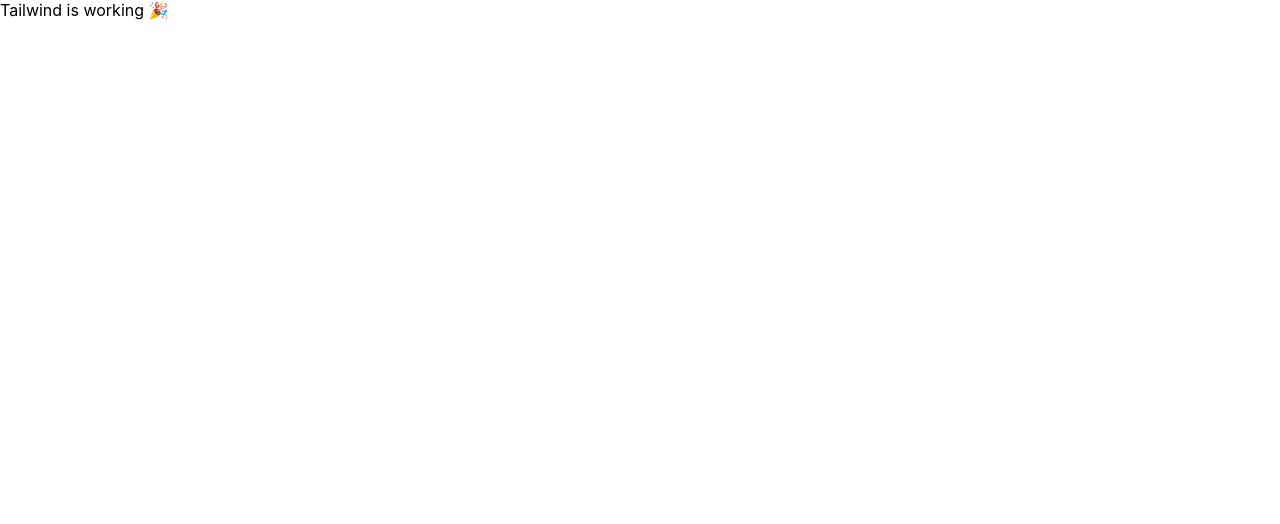
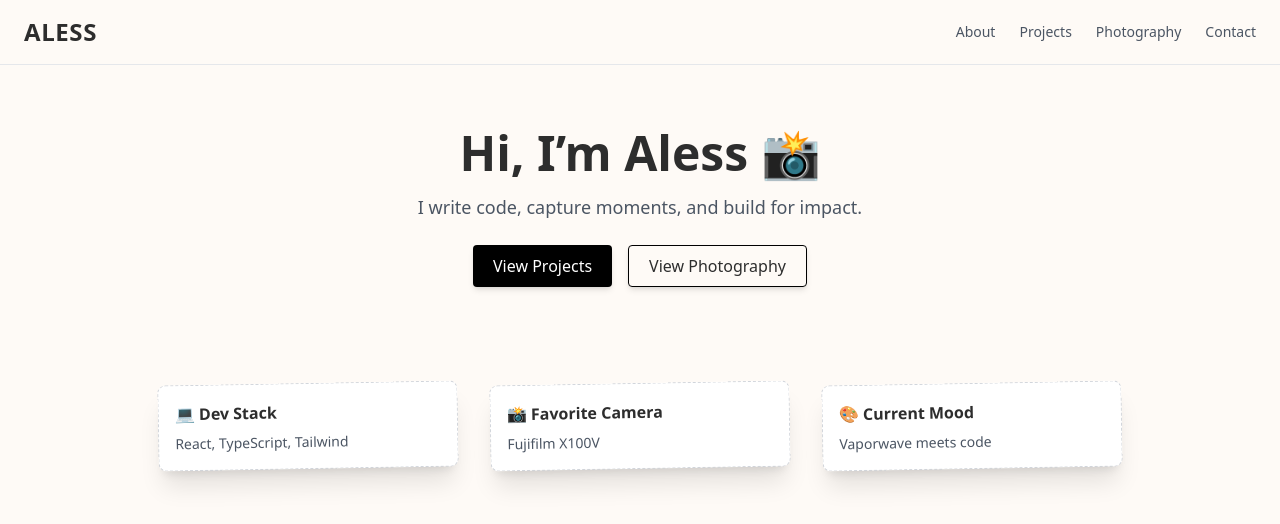
Before and after one commit to alesstongwen/portfolio, a React (Create React App) app: page / in a window 1280 px wide. Shown: the top 524 px of the page. Built offline with nearby package versions, Linux system fonts and the light colour scheme.

Commit message:
initial set up of navbar and hero

```diff
--- a/src/App.tsx
+++ b/src/App.tsx
@@ -1,11 +1,23 @@
-import React from "react";
-import logo from "./logo.svg";
-import "./App.css";
+import Navbar from "./components/Navbar";
+import Hero from "./components/Hero";
+import ScrapbookWindow from "./components/ScrapbookWindow";
 
 function App() {
   return (
-    <div className="text-3xl font-bold text-blue-600 p-6">
-      Tailwind is working 🎉
+    <div className="bg-[#fefaf6] min-h-screen">
+      <Navbar />
+      <Hero />
+      <section className="flex flex-wrap justify-center gap-8 p-8">
+        <ScrapbookWindow
+          title="💻 Dev Stack"
+          content="React, TypeScript, Tailwind"
+        />
+        <ScrapbookWindow title="📸 Favorite Camera" content="Fujifilm X100V" />
+        <ScrapbookWindow
+          title="🎨 Current Mood"
+          content="Vaporwave meets code"
+        />
+      </section>
     </div>
   );
 }
--- /dev/null
+++ b/src/components/Hero.tsx
@@ -0,0 +1,20 @@
+const Hero = () => {
+  return (
+    <section className="text-center py-16 px-4 bg-[#fefaf6]">
+      <h2 className="text-4xl md:text-5xl font-bold mb-4">Hi, I’m Aless 📸</h2>
+      <p className="text-lg max-w-xl mx-auto text-gray-600 mb-6">
+        I write code, capture moments, and build for impact.
+      </p>
+      <div className="flex flex-wrap gap-4 justify-center">
+        <button className="bg-black text-white px-5 py-2 rounded shadow-md hover:bg-gray-800">
+          View Projects
+        </button>
+        <button className="border border-black px-5 py-2 rounded shadow-md hover:bg-gray-100">
+          View Photography
+        </button>
+      </div>
+    </section>
+  );
+};
+
+export default Hero;
--- /dev/null
+++ b/src/components/Navbar.tsx
@@ -0,0 +1,23 @@
+const Navbar = () => {
+  return (
+    <nav className="flex justify-between items-center px-6 py-4 border-b">
+      <h1 className="text-2xl font-bold tracking-wide">ALESS</h1>
+      <ul className="flex space-x-6 text-sm font-medium text-gray-600">
+        <li>
+          <a href="#">About</a>
+        </li>
+        <li>
+          <a href="#">Projects</a>
+        </li>
+        <li>
+          <a href="#">Photography</a>
+        </li>
+        <li>
+          <a href="#">Contact</a>
+        </li>
+      </ul>
+    </nav>
+  );
+};
+
+export default Navbar;
--- /dev/null
+++ b/src/components/ScrapbookWindow.tsx
@@ -0,0 +1,15 @@
+type ScrapbookWindowProps = {
+  title: string;
+  content: string;
+};
+
+const ScrapbookWindow = ({ title, content }: ScrapbookWindowProps) => {
+  return (
+    <div className="w-[300px] p-4 rounded-lg shadow-xl bg-white border border-dashed border-gray-300 rotate-[-1deg]">
+      <h3 className="text-md font-semibold mb-2">{title}</h3>
+      <p className="text-sm text-gray-600">{content}</p>
+    </div>
+  );
+};
+
+export default ScrapbookWindow;
--- a/src/index.css
+++ b/src/index.css
@@ -1,3 +1,7 @@
+@tailwind base;
+@tailwind components;
+@tailwind utilities;
+
 body {
   margin: 0;
   font-family: -apple-system, BlinkMacSystemFont, 'Segoe UI', 'Roboto', 'Oxygen',
@@ -5,6 +9,7 @@
     sans-serif;
   -webkit-font-smoothing: antialiased;
   -moz-osx-font-smoothing: grayscale;
+  @apply bg-[#fefaf6] text-[#2d2d2d] font-sans;
 }
 
 code {
```
Also changed, not shown: src/index.tsx (+6 -6 lines).
